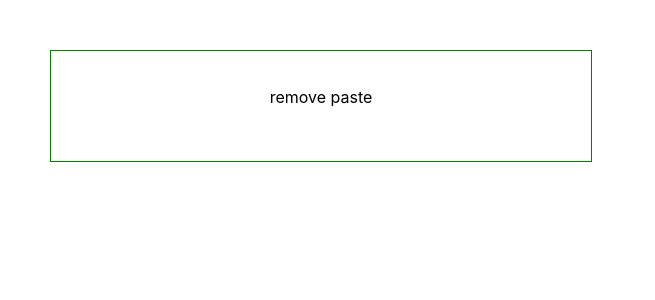
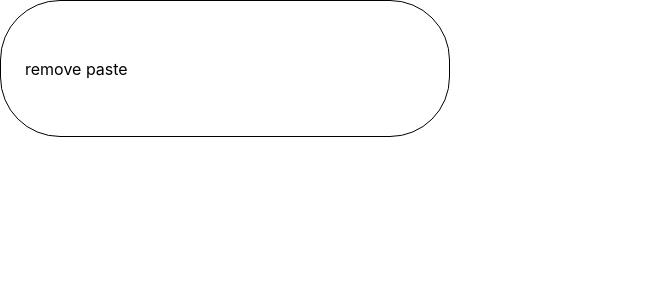
Before and after one commit to asangroulatest/test-app, a React (Create React App) app: page / in a window 1280 px wide. Shown: the top 300 px of the page, without its empty margins (0-655 px from the left). Built offline with nearby package versions, Linux system fonts and the light colour scheme.

Commit message:
more style updates

```diff
--- a/src/App.js
+++ b/src/App.js
@@ -15,11 +15,18 @@ const FormWrapper = ({children}) => {
 }
 
 const Wrapper = styled.div`
-width: 500px;
-height: 70px;
-border: 1px solid green;
-padding: 20px;
-margin: 50px;
+  border: 1px solid black;
+  display: flex;
+  align-items: center;
+  min-height: 95px;
+  width: 400px;
+  position: relative;
+  background: #ffffff;
+  padding: 20px 24px;
+  border-radius: 60px;
+  flex-wrap: nowrap;
+  justify-content: space-between;
+  cursor: text;
 `
 
 const StyledParagraph = styled.p`
@@ -33,6 +40,11 @@ const StyledParagraph = styled.p`
       opacity: 0.6;
     }
   }
+`;
+
+const InputWrapper = styled.div`
+  width: 100%;
+  align-self: stretch;
 `;
 
 function App() {
@@ -61,7 +73,7 @@ const tooLong = inputMessage.length > 7;
   return (
     <div className="App">
         <Wrapper onClick={() => {console.log('clicked'); setShowInput(true)}}>
-          {showInput && <FormWrapper>{() => <StyledParagraph onInput={handleChange} error={tooLong} ref={ref} contentEditable={true} placeholder="Write a message.."/>}</FormWrapper>}
+          {showInput && <InputWrapper><FormWrapper>{() => <StyledParagraph onInput={handleChange} error={tooLong} ref={ref} contentEditable={true} placeholder="Write a message.."/>}</FormWrapper></InputWrapper>}
           {!showInput && <p>remove paste</p>}
         </Wrapper>
     </div>
```
